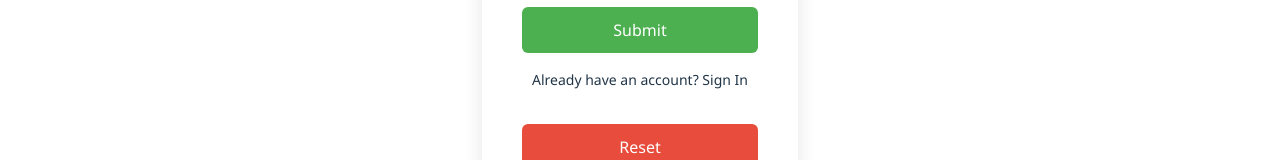
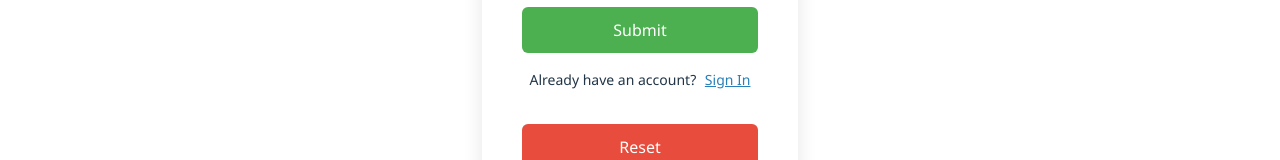
Before and after one commit to Vipulpokanati/React-Food_Zone, a React (Vite) app: page /SignUp in a window 1280 px wide. In both pictures the pointer is over the element "Sign In". Shown: the part 527-687 px from the top of the page. Built offline with nearby package versions, Linux system fonts and the light colour scheme; no server answers.

Commit message:
Update SignUp.css

```diff
--- a/src/SignUp.css
+++ b/src/SignUp.css
@@ -69,12 +69,12 @@ p {
   font-size: 14px;
 }
 
-p a {
+p span {
   color: #2980b9;
   text-decoration: none;
   margin-left: 5px;
 }
 
-p a:hover {
+p span:hover {
   text-decoration: underline;
 }
```
